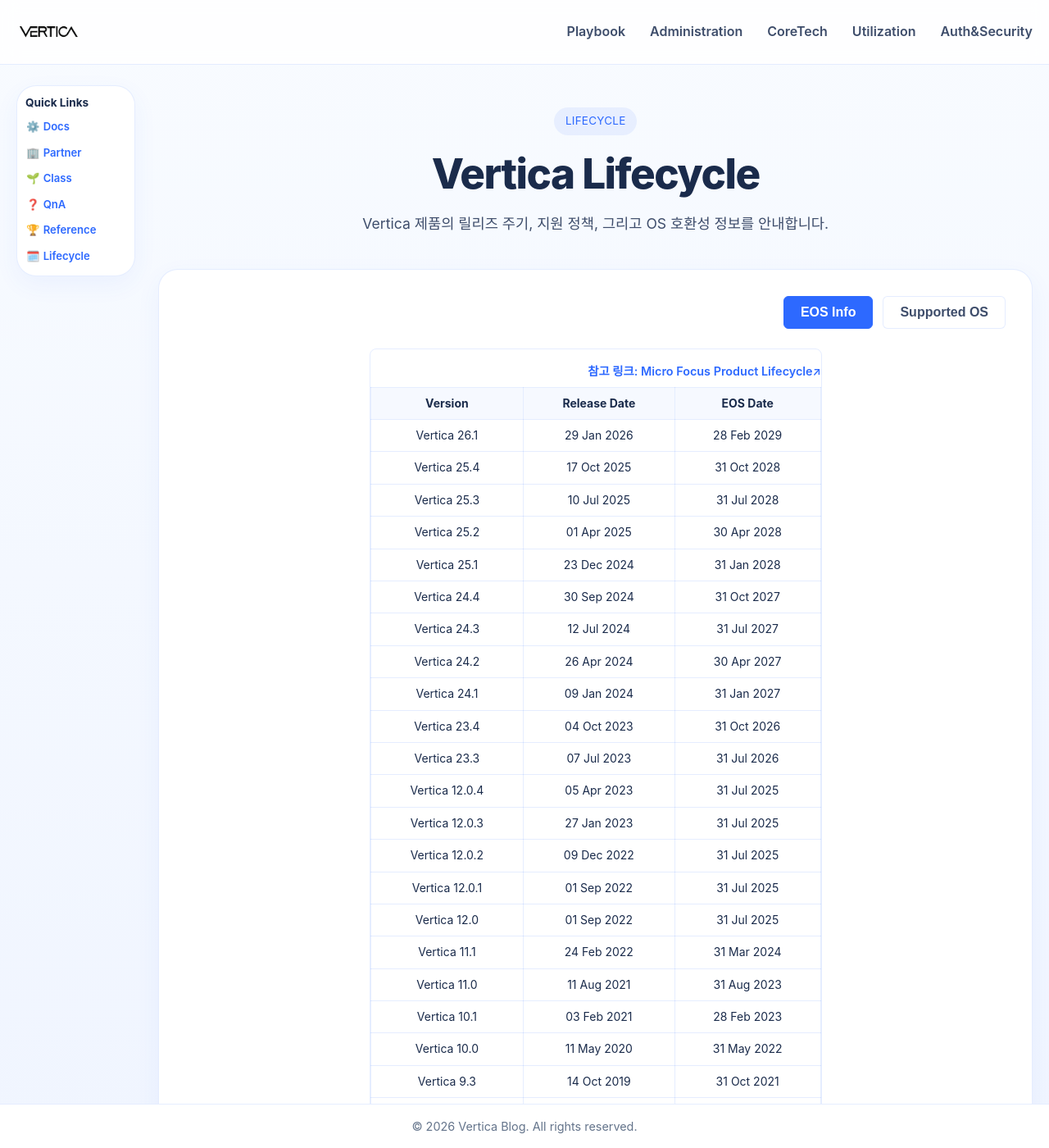
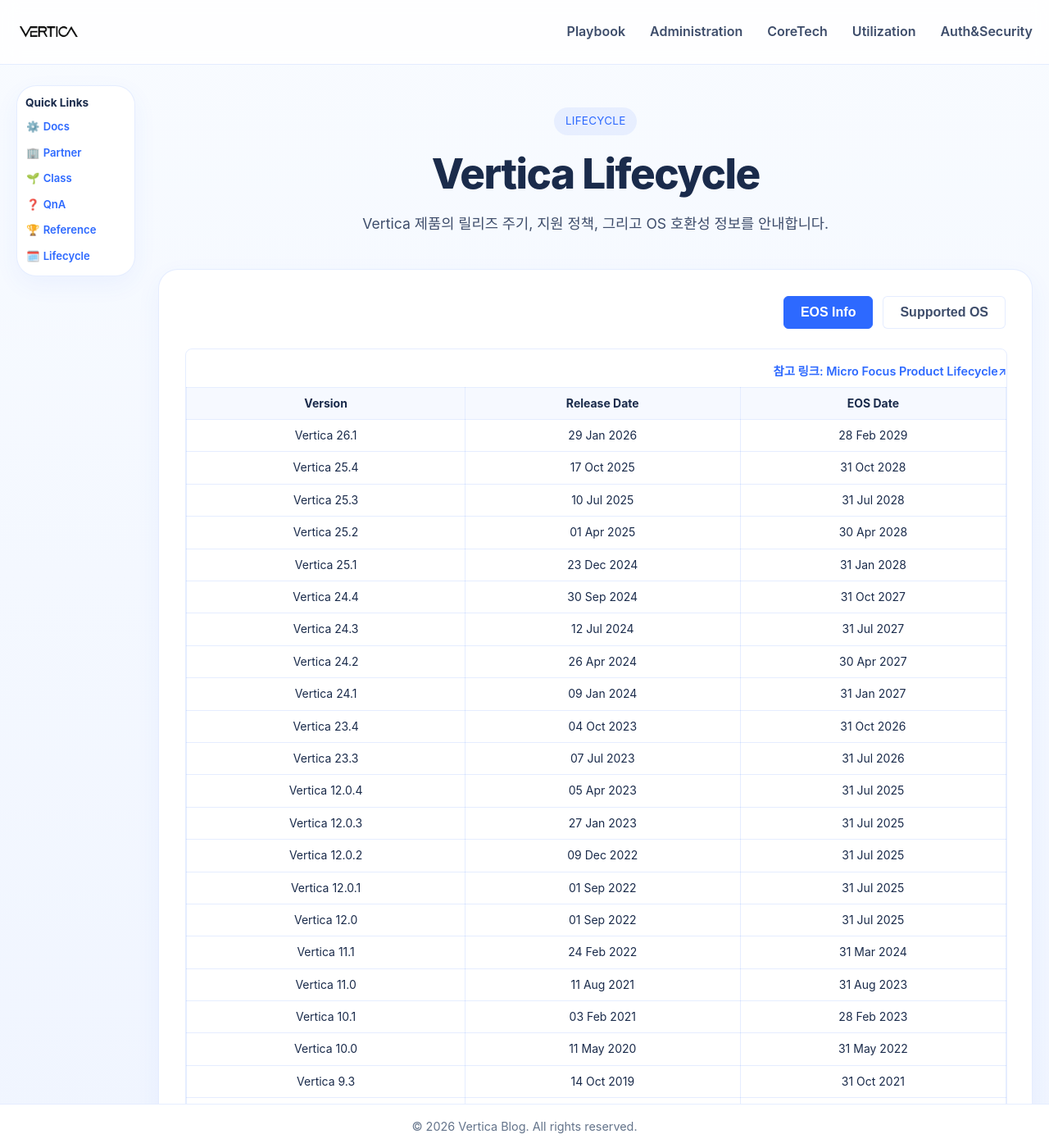
Before and after one commit to JIN0326/vertica_blog, a Jekyll site: the page built from 94lifecycle.md, in a window 1280 px wide and 1400 px high. Shown: the whole window at 82% size. Built offline with Jekyll 4.4.1, drawn with Linux system fonts in a browser that asks for light colours.

Commit message:
Update blog content and styling

```diff
--- a/assets/css/style.css
+++ b/assets/css/style.css
@@ -1072,7 +1072,7 @@
 }
 
 .lifecycle-page-wrapper .table-responsive {
-  width: 550px;
+  width: 100%;
   margin-left: auto;
   margin-right: auto;
 }
```
